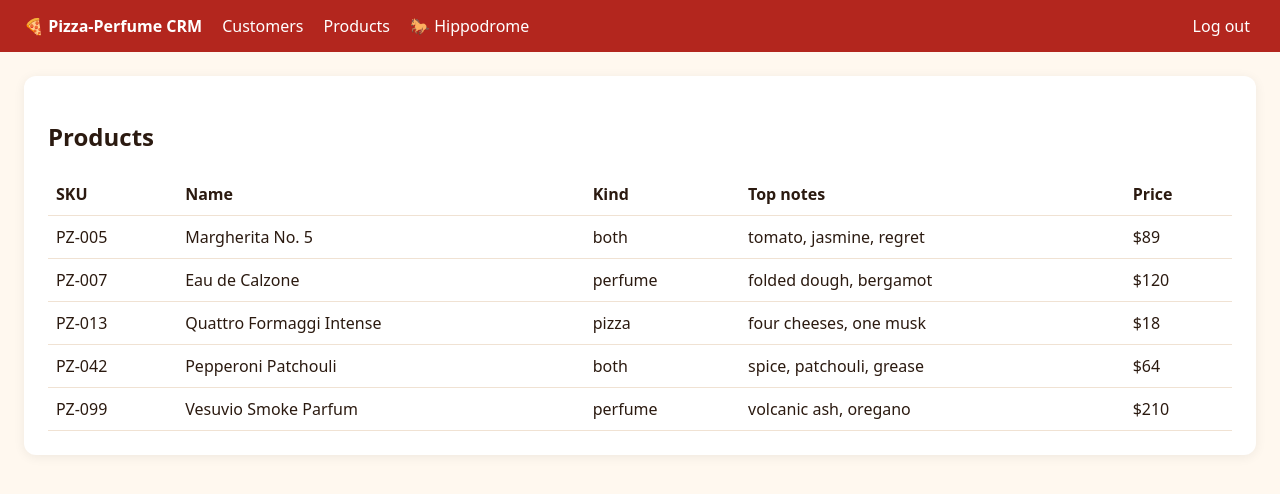
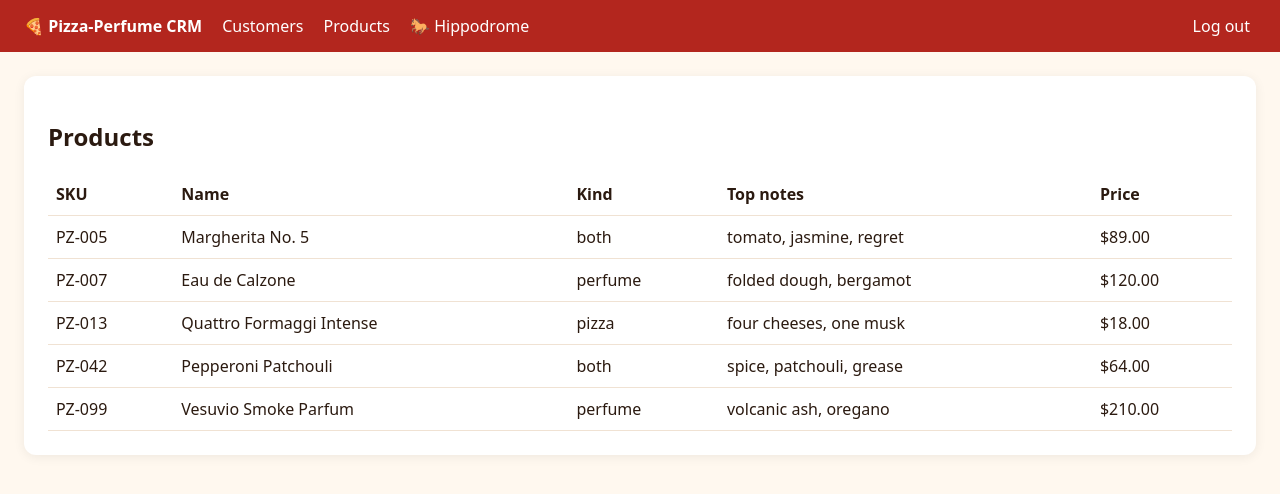
Before and after one commit to digaresc/perfume-pizza, a Next.js app: page /crm/products in a window 1280 px wide. Shown: the top 494 px of the page. Built offline with nearby package versions, Linux system fonts and the light colour scheme.

Commit message:
Format product prices as currency

```diff
--- a/app/crm/products/page.tsx
+++ b/app/crm/products/page.tsx
@@ -1,4 +1,5 @@
 import { products } from "@/lib/data";
+import { formatPrice } from "@/lib/format";
 
 export default function ProductsPage() {
   return (
@@ -15,7 +16,7 @@ export default function ProductsPage() {
               <td>{p.name}</td>
               <td>{p.kind}</td>
               <td>{p.topNotes}</td>
-              <td>${p.price}</td>
+              <td>{formatPrice(p.price)}</td>
             </tr>
           ))}
         </tbody>
--- /dev/null
+++ b/lib/format.ts
@@ -0,0 +1,6 @@
+// Prices are stored in whole dollars; the CRM shows them with cents for extra luxury.
+const usd = new Intl.NumberFormat("en-US", { style: "currency", currency: "USD" });
+
+export function formatPrice(dollars: number): string {
+  return usd.format(dollars);
+}
```
